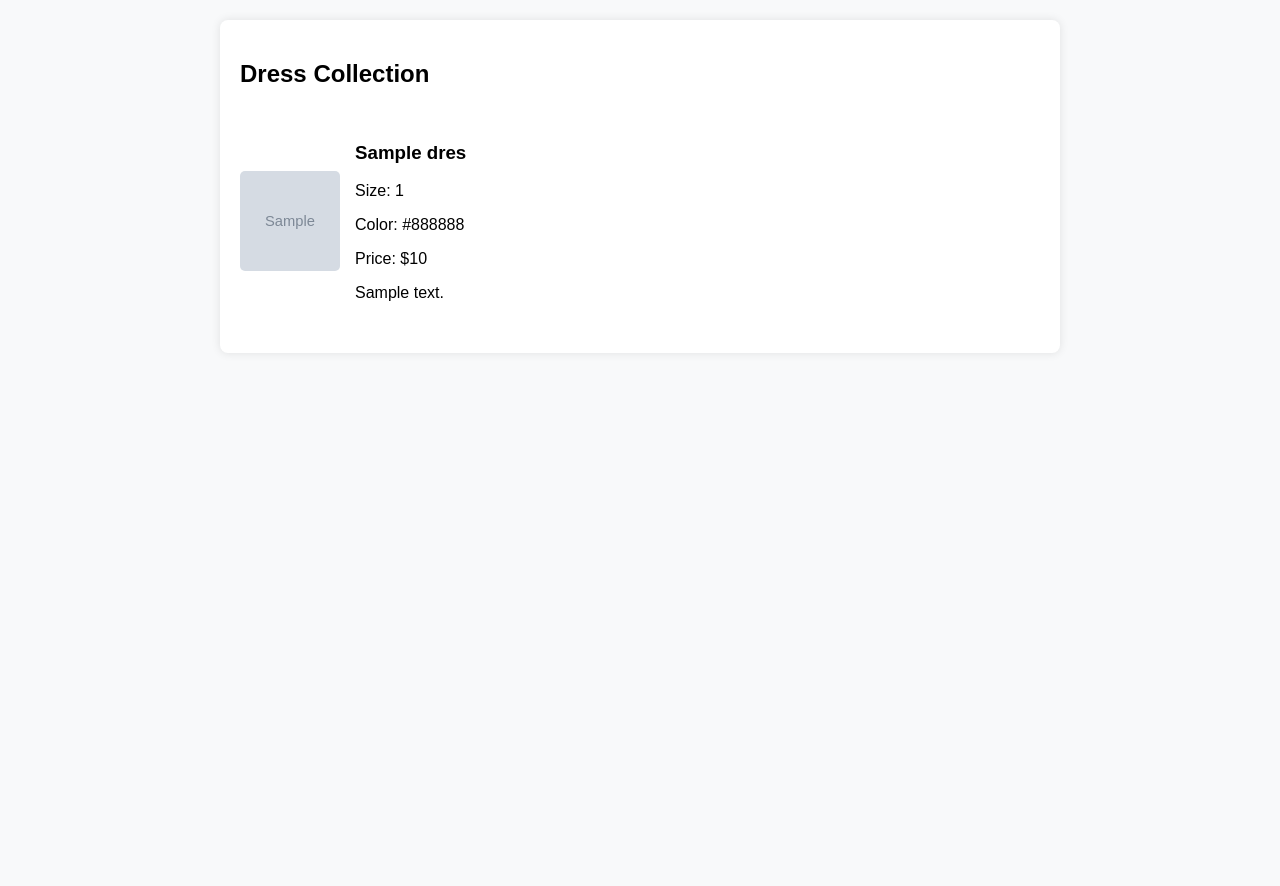
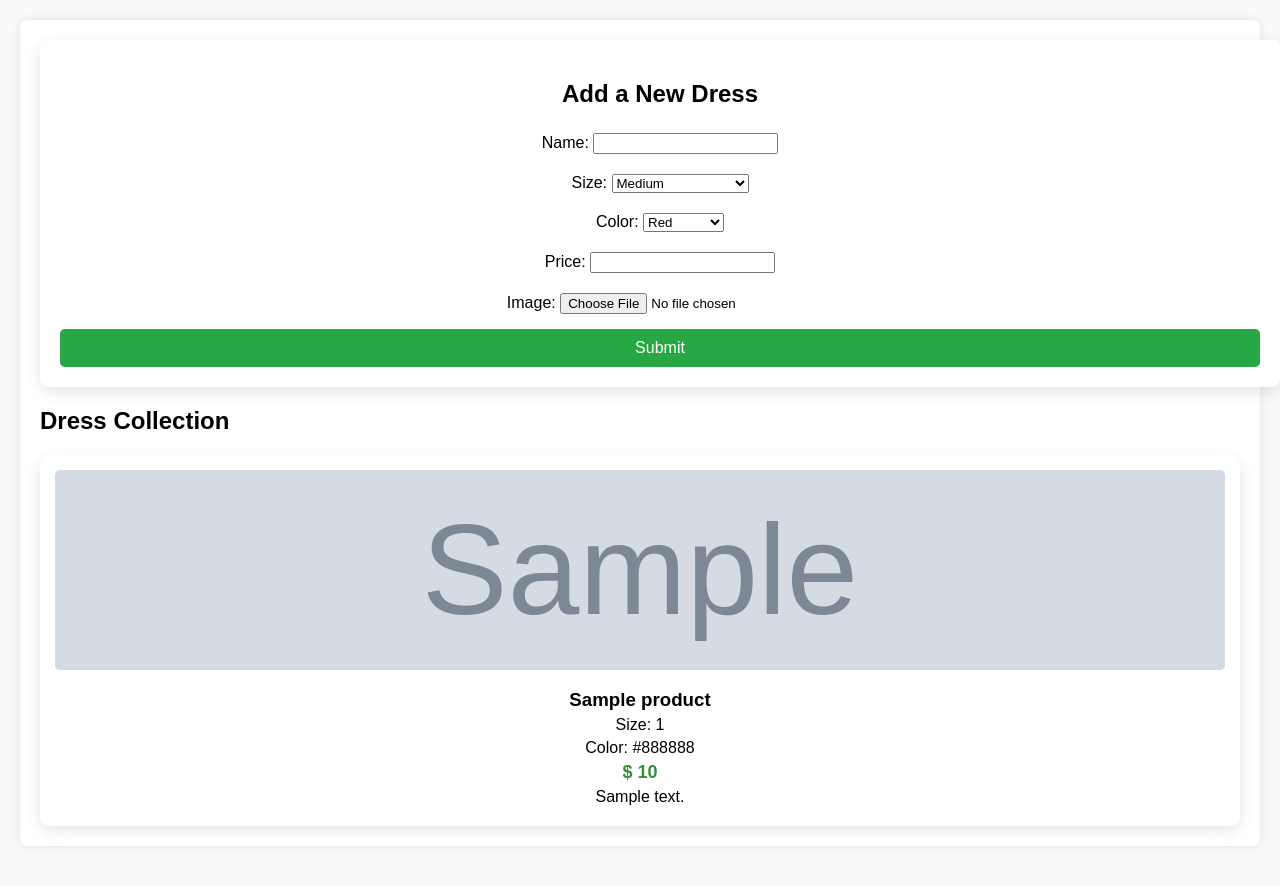
Before and after one commit to AmoghShukla/Django_EliteMart_Project, a Django app: template clothing/templates/clothing/fashion.html in a window 1280 px wide. Before the commit the page ends 301 px from the top, so only its background shows below. Run offline with Django 5.2, Linux system fonts and the light colour scheme; the template is opened without the code that fills it: values that come from a table or form of the project are taken from there, most other values are stand-ins (such as "Sample title", 1, 10 or a date in 2020); grey boxes marked "Sample" are stand-in pictures.

Commit message:
Updated submodule files

```diff
--- a/clothing/admin.py
+++ b/clothing/admin.py
@@ -1,5 +1,5 @@
 from django.contrib import admin
-from .models import DRESS
+from clothing.models import product
 
 # Register your models here.
-admin.site.register(DRESS)
+admin.site.register(product)
--- a/clothing/apps.py
+++ b/clothing/apps.py
@@ -1,5 +1,4 @@
 from django.apps import AppConfig
-
 
 
 class ClothingConfig(AppConfig):
--- /dev/null
+++ b/clothing/forms.py
@@ -0,0 +1,7 @@
+from django import forms
+from.models import product
+
+class ProductForm(forms.ModelForm):
+    class Meta:
+        model = product
+        fields = ["name","size","color","price","image"]
--- a/clothing/models.py
+++ b/clothing/models.py
@@ -1,7 +1,7 @@
 from django.db import models
 
 # Create your models here.
-class DRESS(models.Model):
+class product(models.Model):
     SIZE_CHOICES = [
         ('XS', 'Extra Small'),
         ('S', 'Small'),
@@ -34,7 +34,6 @@ class DRESS(models.Model):
     color = models.CharField(max_length=10, choices=COLOR_CHOICES, default='Red')
     price = models.DecimalField(max_digits=10, decimal_places=1)
     image = models.ImageField(upload_to='product_img/')
-    description = models.TextField()
 
     def __str__(self):
         return self.name
--- a/clothing/templates/clothing/fashion.html
+++ b/clothing/templates/clothing/fashion.html
@@ -3,55 +3,110 @@
 <head>
     <meta charset="UTF-8">
     <meta name="viewport" content="width=device-width, initial-scale=1.0">
+    {% load static %}
     <title>Dress Collection</title>
     <style>
         body {
-            font-family: Arial, sans-serif;
-            margin: 20px;
-            padding: 0;
+            font-family: 'Poppins', sans-serif;
             background-color: #f8f9fa;
+            margin: 0;
+            padding: 20px;
+            display: flex;
+            flex-direction: column;
+            align-items: center;
         }
         .container {
-            max-width: 800px;
-            margin: auto;
+            max-width: 1200px;
+            width: 100%;
             background: white;
             padding: 20px;
             border-radius: 8px;
             box-shadow: 0 0 10px rgba(0, 0, 0, 0.1);
+            margin-bottom: 20px;
+        }
+        .form-card {
+            background: #ffffff;
+            padding: 20px;
+            border-radius: 8px;
+            box-shadow: 0 5px 15px rgba(0, 0, 0, 0.1);
+            margin-bottom: 20px;
+            width: 100%;
+            text-align: center;
+        }
+        form {
+            display: flex;
+            flex-direction: column;
+            gap: 10px;
+        }
+        button {
+            background-color: #28a745;
+            color: white;
+            padding: 10px;
+            border: none;
+            border-radius: 5px;
+            cursor: pointer;
+            font-size: 16px;
+            transition: background 0.3s;
+        }
+        button:hover {
+            background-color: #218838;
+        }
+        .grid {
+            display: grid;
+            grid-template-columns: repeat(auto-fit, minmax(250px, 1fr));
+            gap: 20px;
         }
         .dress-card {
-            border-bottom: 1px solid #ddd;
-            padding: 15px 0;
-            display: flex;
-            align-items: center;
+            background: #fff;
+            padding: 15px;
+            border-radius: 10px;
+            box-shadow: 0px 5px 15px rgba(0, 0, 0, 0.1);
+            text-align: center;
+            transition: transform 0.3s;
+        }
+        .dress-card:hover {
+            transform: translateY(-5px);
         }
         .dress-card img {
-            width: 100px;
-            height: 100px;
+            width: 100%;
+            height: 200px;
             object-fit: cover;
-            margin-right: 15px;
             border-radius: 5px;
+            margin-bottom: 10px;
         }
-        .dress-card:last-child {
-            border-bottom: none;
+        h3, p {
+            margin: 5px 0;
+        }
+        .price {
+            font-size: 18px;
+            font-weight: bold;
+            color: #388e3c;
         }
     </style>
 </head>
 <body>
     <div class="container">
+        <div class="form-card">
+            <h2>Add a New Dress</h2>
+            <form method="POST" enctype="multipart/form-data">
+                {% csrf_token %}
+                {{ form.as_p }}
+                <button type="submit">Submit</button>
+            </form>
+        </div>
         <h2>Dress Collection</h2>
-        {% for dress in Clothing %}
-        <div class="dress-card">
-            <img src="{{ dress.image.url }}" alt="{{ dress.name }}">
-            <div>
-                <h3>{{ dress.name }}</h3>
-                <p>Size: {{ dress.size }}</p>
-                <p>Color: {{ dress.color }}</p>
-                <p>Price: ${{ dress.price }}</p>
-                <p>{{ dress.description }}</p>
+        <div class="grid">
+            {% for product in pro_img %}
+            <div class="dress-card">
+                <img src="{{ product.image.url }}" alt="{{ product.name }}">
+                <h3>{{ product.name }}</h3>
+                <p>Size: {{ product.size }}</p>
+                <p>Color: {{ product.color }}</p>
+                <p class="price">$ {{ product.price }}</p>
+                <p>{{ product.description }}</p>
             </div>
+            {% endfor %}
         </div>
-        {% endfor %}
     </div>
 </body>
 </html>
--- a/electronics/urls.py
+++ b/electronics/urls.py
@@ -1,6 +1,6 @@
 from django.urls import path
-from clothing import views
+from electronics import views
 
 urlpatterns = [
-    path('clothing/', views.clothing, name='clothing'),
+    path('', views.home, name='home'),
 ]
--- a/flipkart/urls.py
+++ b/flipkart/urls.py
@@ -20,7 +20,9 @@ from django.conf.urls.static import static
 from django.conf import settings
 
 urlpatterns = [
-    path('admin', admin.site.urls),
-    path('ele', include('electronics.urls')),
-    path('clothing', include('clothing.urls')),
+    path('admin/', admin.site.urls),
+    path('', include('electronics.urls')),
+    path('clothing/', include('clothing.urls')),
 ]
+if settings.DEBUG:
+    urlpatterns += static(settings.MEDIA_URL, document_root=settings.MEDIA_ROOT)
```
Also changed, not shown: clothing/views.py (+11 -3 lines), flipkart/settings.py (+6 -1 lines), clothing/migrations/0002_product_delete_dress.py (added), db.sqlite3, media/product_img/jumpsuit.jpg (added), media/product_img/saree.png (added), media/product_img/saree_9jk1PGk.png (added), media/product_img/saree_PzSKOEp.png (added), media/product_img/saree_UlpZoyl.png (added), media/product_img/saree_X5kbMvE.png (added), media/product_img/saree_XyeL9C8.png (added), media/product_img/saree_bwKrEAg.png (added), media/product_img/saree_gmUcLx7.png (added).
